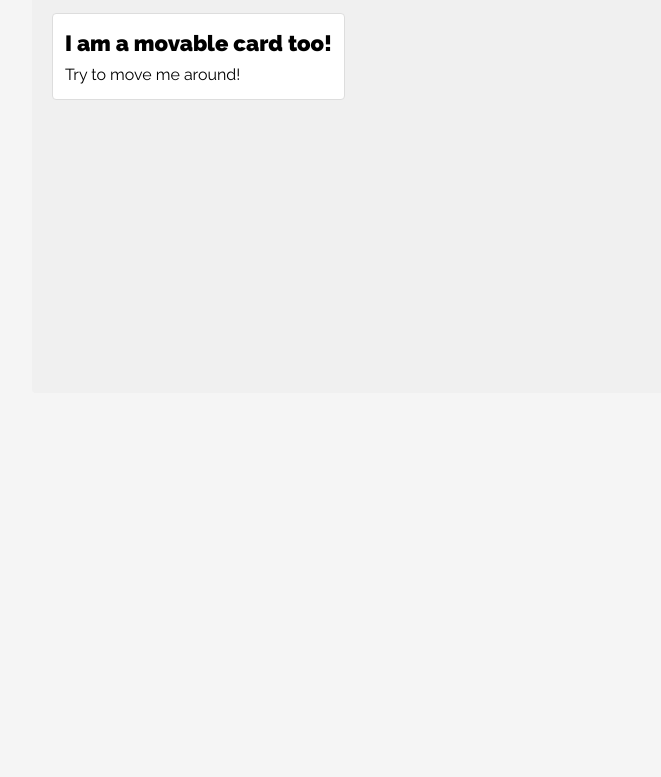
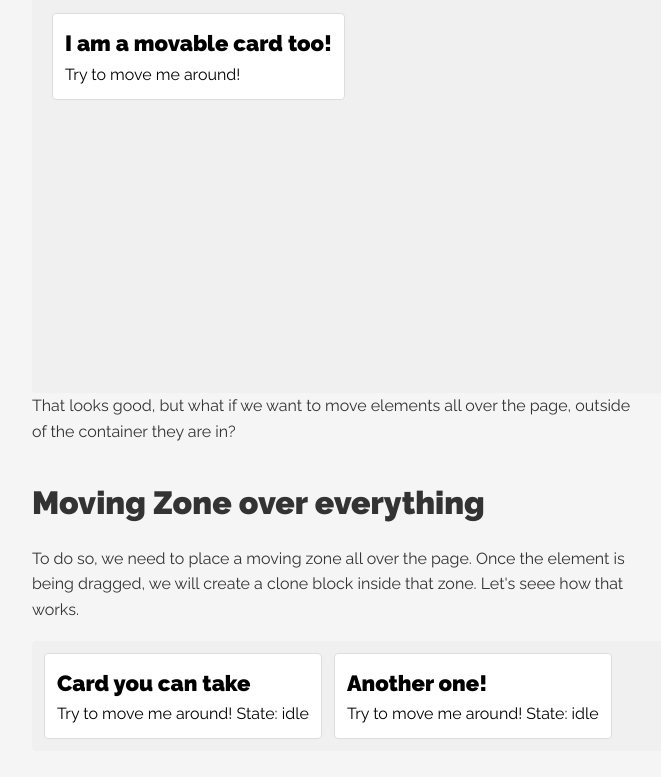
Before and after one commit to lxchurbakov/dnd, a React (Vite) app: page / in a window 1280 px wide. Shown: the part 665-1442 px from the top of the page, without its empty margins (68-729 px from the left). Before the commit the page ends 1138 px from the top, so only its background shows below. Built offline with nearby package versions, Linux system fonts and the light colour scheme.

Commit message:
Add <Drag /> component

```diff
--- a/src/atoms.tsx
+++ b/src/atoms.tsx
@@ -11,6 +11,7 @@
     bc: 'background-color',
     h: 'height',
     br: 'border-radius',
+    p: 'padding',
 } as const;
 
 type MappingKey = keyof typeof MAPPING;
@@ -34,11 +35,11 @@
     }};
 `;
 
-export const Flex = styled(Base)<{ gap?: string, align: string, justify?: string }>`
+export const Flex = styled(Base)<{ gap?: string, align?: string, justify?: string }>`
     display: flex;
     gap: ${props => props.gap};
-    align-items: ${props => props.align};
-    justify-content: ${props => props.justify};
+    align-items: ${props => props.align || 'center'};
+    justify-content: ${props => props.justify || 'center'};
 `;
 
 export const Card = styled(Base)`
--- a/src/lib.tsx
+++ b/src/lib.tsx
@@ -13,6 +13,7 @@
     width: 100%;
     height: 100%;
     overflow: hidden;
+    pointer-events: none;
 `;
 
 const BlockWrap = styled.div`
@@ -109,7 +110,7 @@
     );
 };
 
-export const Block = ({ zIndex, position, data, movement, children, style, ...props }: any) => {
+export const Block = ({ immediate, zIndex, position, data, movement, children, style, ...props }: any) => {
     const nodeRef = React.useRef(null);
 
     React.useEffect(() => {
@@ -119,20 +120,99 @@
         }
     }, []);
 
-    // React.useEffect(() => {
-    //     if (immediate) {
-    //         const { event } = immediate;
+    React.useEffect(() => {
+        if (immediate) {
+            movement.start(immediate, nodeRef);
+        }
+    }, [immediate]);
 
-
-    //         movingArea.start(event, nodeRef);
-    //     }
-    // }, [immediate]);
-
-    //
+    const left = position ? (position.x + 'px') : 'auto';
+    const top = position ? (position.y + 'px') : 'auto';
 
     return (
-        <BlockWrap data-value={JSON.stringify(data)} onMouseDown={(e) => movement.start(e, nodeRef, data)} ref={nodeRef} style={{ zIndex, ...style }} {...props}>
+        <BlockWrap
+            data-value={JSON.stringify(data)}
+            onMouseDown={(e) => movement.start(e, nodeRef, data)}
+            ref={nodeRef}
+            style={{ zIndex, left, top, ...style }}
+            {...props}
+        >
             {children}
         </BlockWrap>
     );
 };
+
+// Level 2 - actual drag and drop
+
+const DragWrap = styled.div`
+    cursor: move;
+    user-select: none;
+`;
+
+const OverlayerWrap = styled.div`
+    position: fixed;
+    top: 0;
+    left: 0;
+    width: 100vw;
+    height: 100vw;
+    overflow: hidden;
+    pointer-events: none;
+    z-index: 100;
+`;
+
+export const useDND = ({ }) => {
+    const [block, setBlock] = React.useState(null);
+    const [data, setData] = React.useState(null);
+
+    const movement = useMovement({
+        onStop: () => {
+            setBlock(null);
+        },
+    });
+
+    const start = (e, children, data) => {
+        const cursorPosition = getMousePositionFromEvent(e);
+        const rect = e.currentTarget.getBoundingClientRect();
+
+        const position = { x: cursorPosition.x - (rect.width / 2), y: cursorPosition.y - (rect.height / 2) };
+
+        setBlock((
+            <Block movement={movement} immediate={e} position={position}>
+                {children({ state: 'drag' })}
+            </Block>
+        ));
+    };
+
+    return { block, start, movement };
+};
+
+export const Overlayer = ({ dnd, children }: any) => {
+    return (
+        <OverlayerWrap>
+            <Zone movement={dnd.movement}>
+                {dnd.block}
+            </Zone>
+        </OverlayerWrap>
+    );
+};
+
+export const Drag = ({ data, dnd, children }: any) => {
+    const [state, setState] = React.useState('idle');
+
+    React.useEffect(() => {
+        if (dnd.block === null) {
+            setState('idle');
+        }
+    }, [dnd.block]);
+
+    const start = React.useCallback((e) => {
+        dnd.start(e, children, data);
+        setState('shadow');
+    }, [dnd.start, setState]);
+
+    return (
+        <DragWrap onMouseDown={start}>
+            {children({ state })}
+        </DragWrap>
+    );
+};
--- a/src/page.tsx
+++ b/src/page.tsx
@@ -2,11 +2,12 @@
 import styled from 'styled-components';
 import { useBetween } from 'use-between';
 
-import { Base, Card, Container, Text } from './atoms';
+import { Flex, Base, Card, Container, Text } from './atoms';
 
 import { colors } from './theme';
 
 import { useMovement, Zone, Block } from './lib';
+import { useDND, Overlayer, Drag } from './lib';
 
 export default () => {
     const movement = useMovement({
@@ -41,7 +42,12 @@
         },
     });
 
+    const dnd = useDND({});
+
     return (
+        <>
+            <Overlayer dnd={dnd} />
+
             <Container>
                 <Text mb="18px" size={42} weight={800} color={colors.text}>
                     Drag and Drop explained
@@ -56,8 +62,9 @@
                 </Text>
 
                 <Text mb="32px" mw="600px" size={16} weight={400} color={colors.text}>
-                My name is <a target="_blank" href="//lxchurbakov.com">Alexander Churbakov</a>, I am a fullstack JS developer from Russia, Saint Petersburg.
-                Visit my website to know more about me or subscribe to get notified about every new project I work on.
+                    My name is <a target="_blank" href="//lxchurbakov.com">Alexander Churbakov</a>,
+                    I am a fullstack JS developer with more than 8 years of experience.
+                    Visit my website to know more about me or subscribe to get notified about news project I work on.
                 </Text>
 
                 <Text mb="18px" size={32} weight={800} color={colors.text}>
@@ -69,7 +76,7 @@
                     it only lets you move elements around. Let's try to reimplement that.
                 </Text>
 
-            <Base w="100%" h="500px" bc="#f0f0f0" br="4px">
+                <Base mb="18" w="100%" h="500px" bc="#f0f0f0" br="4px">
                     <Zone movement={movement}>
                         <Block zIndex={2} position={{ x: 20, y: 20 }} data="card-1" movement={movement}>
                             <Card>
@@ -86,7 +93,39 @@
                         </Block>
                     </Zone>
                 </Base>
+
+                <Text mb="32px" mw="600px" size={16} weight={400} color={colors.text}>
+                    That looks good, but what if we want to move elements all over the page, outside of the container they are in?
+                </Text>
+
+                <Text mb="18px" size={32} weight={800} color={colors.text}>
+                    Moving Zone over everything
+                </Text>
+
+                <Text mb="18px" mw="600px" size={16} weight={400} color={colors.text}>
+                    To do so, we need to place a moving zone all over the page. Once the element is being
+                    dragged, we will create a clone block inside that zone. Let's seee how that works.
+                </Text>
+
+                <Base p="12px" mb="18" w="100%" bc="#f0f0f0" br="4px">
+                    <Flex gap="12px" justify="flex-start">
+                        <Drag dnd={dnd}>{({ state }) => (
+                            <Card>
+                                <Text size={22} weight={800}>Card you can take</Text>
+                                <Text size={16} weight={400}>Try to move me around! State: {state}</Text>
+                            </Card>
+                        )}</Drag>
+
+                        <Drag dnd={dnd}>{({ state }) => (
+                            <Card>
+                                <Text size={22} weight={800}>Another one!</Text>
+                                <Text size={16} weight={400}>Try to move me around! State: {state}</Text>
+                            </Card>
+                        )}</Drag>
+                    </Flex>
+                </Base>
             </Container>
+        </>
     );
 };
 
```
Lines whose indentation alone changed are shown as unchanged.
